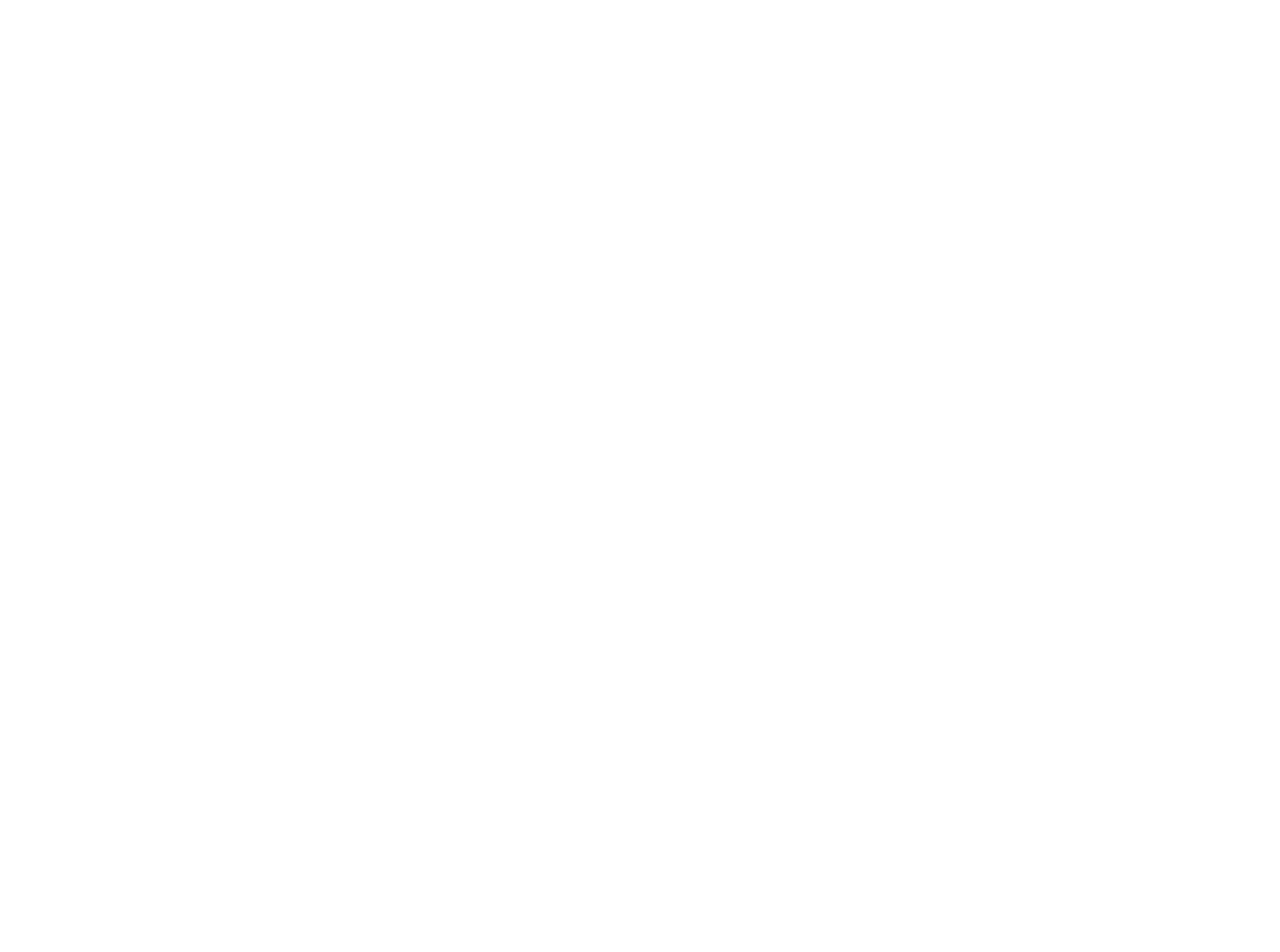
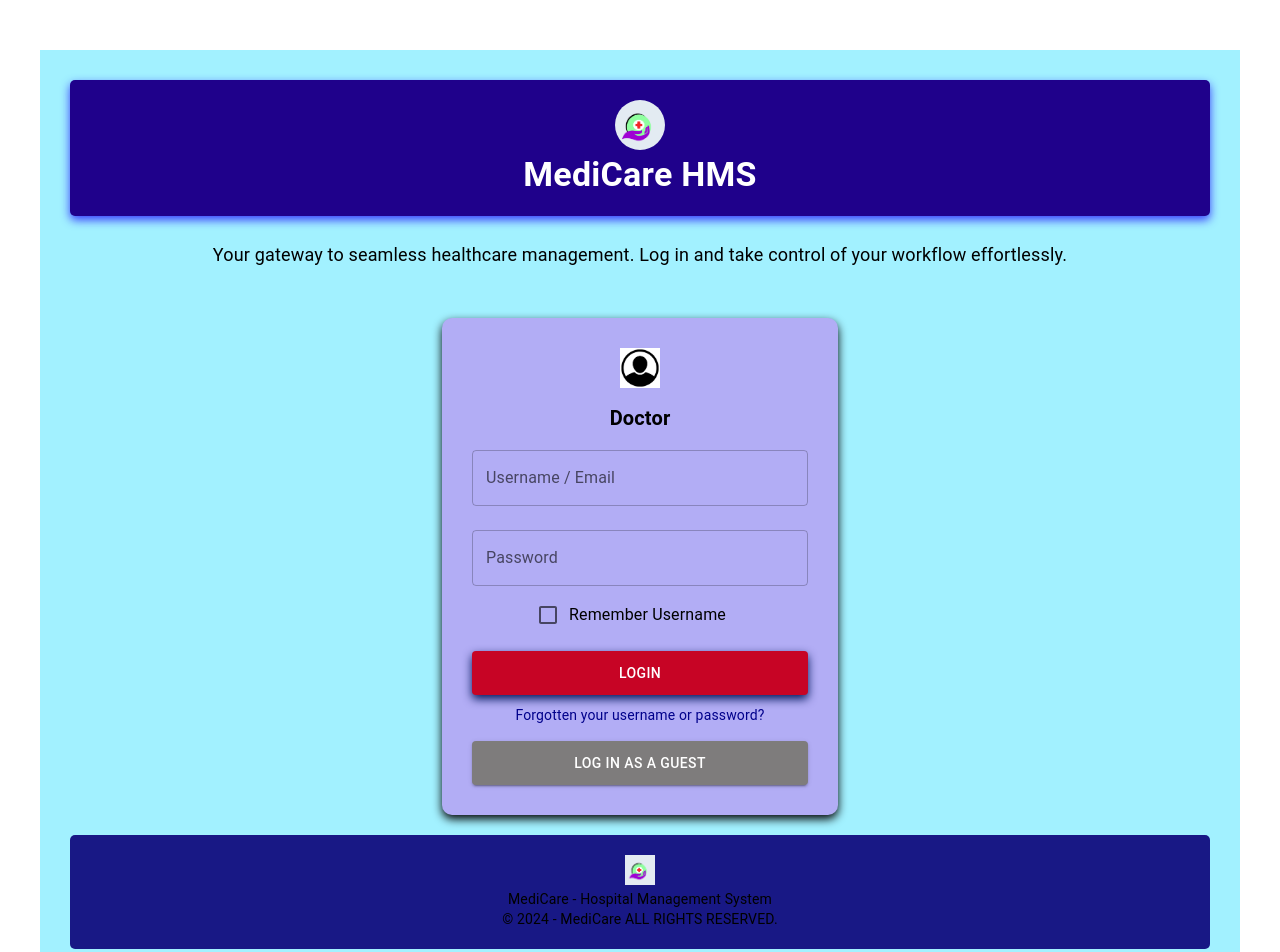
Before and after one commit to Sha-jpg-star/MERN-Group-Project, a React (Create React App) app: page /loginDoctors in a window 1280 px wide. Before the commit this address had no page. Shown: the top 952 px of the page. Before the commit the page ends 800 px from the top, so only its background shows below. Built offline with nearby package versions, Linux system fonts and the light colour scheme.

Commit message:
make login

```diff
--- a/src/App.js
+++ b/src/App.js
@@ -11,6 +11,7 @@
 import MyProfile from "./MyProfile";
 import DashboardPatients from "./DashboardPatients";
 import LoginPatients from "./loginpatients"; // ✅ FIX: Correct casing
+import LoginDoctors from "./loginDoctors";
 
 function App() {
   return (
@@ -26,7 +27,8 @@
         <Route path="/Notifications" element={<Notifications />} />
         <Route path="/MyProfile" element={<MyProfile />} />
         <Route path="/DashboardPatients" element={<DashboardPatients />} />
-        <Route path="/loginpatients" element={<LoginPatients />} /> {/* ✅ FIXED */}
+        <Route path="/loginpatients" element={<LoginPatients />} />
+        <Route path="/loginDoctors" element={<LoginDoctors />} />
       </Routes>
     </Router>
   );
--- a/src/Landingpage.js
+++ b/src/Landingpage.js
@@ -69,7 +69,7 @@
               variant="outlined"
               color="primary"
               component={Link}
-              to="/DashboardDoctors"
+              to="/loginDoctors"
             >
               Check Appointment
             </Button>
--- /dev/null
+++ b/src/loginDoctors.js
@@ -0,0 +1,161 @@
+import React from "react";
+import {
+  Container,
+  TextField,
+  Button,
+  Typography,
+  Checkbox,
+  FormControlLabel,
+  Box,
+} from "@mui/material";
+import { useNavigate } from "react-router-dom";
+
+
+const LoginDoctors = () => {  // Changed from loginDoctors to LoginDoctors
+  const navigate = useNavigate();
+
+  const handleDoctorLogin = () => {
+    // You can add form validation here
+    navigate("/DashboardDoctors"); // Redirect to patient dashboard
+  };
+
+
+  return (
+    <Container
+      style={{
+        textAlign: "center",
+        marginTop: "50px",
+        backgroundColor: "rgb(162, 241, 255)",
+        padding: "30px",
+        marginBottom: "50px",
+      }}
+    >
+      {/* Header Section */}
+      <Box
+        sx={{
+          backgroundColor: "rgb(31, 1, 139)",
+          padding: "20px",
+          borderRadius: "5px",
+          boxShadow: "0px 4px 10px rgba(24, 7, 250, 0.77)",
+        }}
+      >
+        <img
+          src="/landingPageIcon2.png"
+          alt="HMS Logo"
+          style={{ height: "50px", borderRadius: "50%" }}
+        />
+        <Typography variant="h4" color="white" sx={{ fontWeight: "bold" }}>
+          MediCare HMS
+        </Typography>
+      </Box>
+
+      <Box>
+        <Typography
+          sx={{ fontSize: "18px", fontWeight: "italic", marginTop: "25px"  }}
+        >
+          Your gateway to seamless healthcare management. Log in and take
+          control of your workflow effortlessly.
+        </Typography>
+      </Box>
+
+      {/* Doctor Login */}
+      <Container maxWidth="xs" style={{ textAlign: "center", marginTop: "50px" }}>
+        <Box
+          sx={{
+            backgroundColor: "rgb(178, 173, 245)",
+            padding: "30px",
+            marginTop: "20px",
+            borderRadius: "10px",
+            boxShadow: "0px 4px 10px rgb(0, 0, 0)",
+          }}
+        >
+          <img
+            src="/adminIcon2.png"
+            alt="HMS Logo"
+            style={{ height: "40px", marginBottom: "10px" }}
+          />
+          <Typography variant="h6" color="black" sx={{ fontWeight: "bold" }}>
+            Doctor
+          </Typography>
+          <TextField
+            label="Username / Email"
+            variant="outlined"
+            fullWidth
+            margin="normal"
+          />
+          <TextField
+            label="Password"
+            type="password"
+            variant="outlined"
+            fullWidth
+            margin="normal"
+          />
+          <FormControlLabel
+            control={<Checkbox />}
+            label="Remember Username"
+          />
+
+          <Button
+            onClick={handleDoctorLogin}
+            fullWidth
+            sx={{
+              marginTop: "15px",
+              padding: "10px",
+              color: "white",
+              backgroundColor: "rgb(199, 4, 37)",
+              boxShadow: "0px 4px 10px rgb(0, 22, 92)",
+            }}
+          >
+            LOGIN
+          </Button>
+
+          <Typography variant="body2" sx={{ marginTop: "10px" }}>
+            <a
+              href="./login"
+              style={{ textDecoration: "none", color: "darkblue" }}
+            >
+              Forgotten your username or password?
+            </a>
+          </Typography>
+
+          <Button
+            variant="contained"
+            fullWidth
+            sx={{
+              marginTop: "15px",
+              padding: "10px",
+              color: "white",
+              backgroundColor: "rgb(126, 124, 124)",
+            }}
+          >
+            LOG IN AS A GUEST
+          </Button>
+        </Box>
+      </Container>
+
+      {/* Footer */}
+      <Box
+        sx={{
+          marginTop: "20px",
+          padding: "20px",
+          backgroundColor: "rgb(24, 24, 133)",
+          borderRadius: "5px",
+        }}
+      >
+        <img
+          src="/landingPageIcon2.png"
+          alt="HMS Logo"
+          style={{ height: "30px" }}
+        />
+        <Typography variant="body2">
+          MediCare - Hospital Management System
+        </Typography>
+        <Typography variant="body2">
+          © 2024 - MediCare ALL RIGHTS RESERVED.
+        </Typography>
+      </Box>
+    </Container>
+  );
+};
+
+export default LoginDoctors;  // Changed from loginDoctors to LoginDoctors
```
